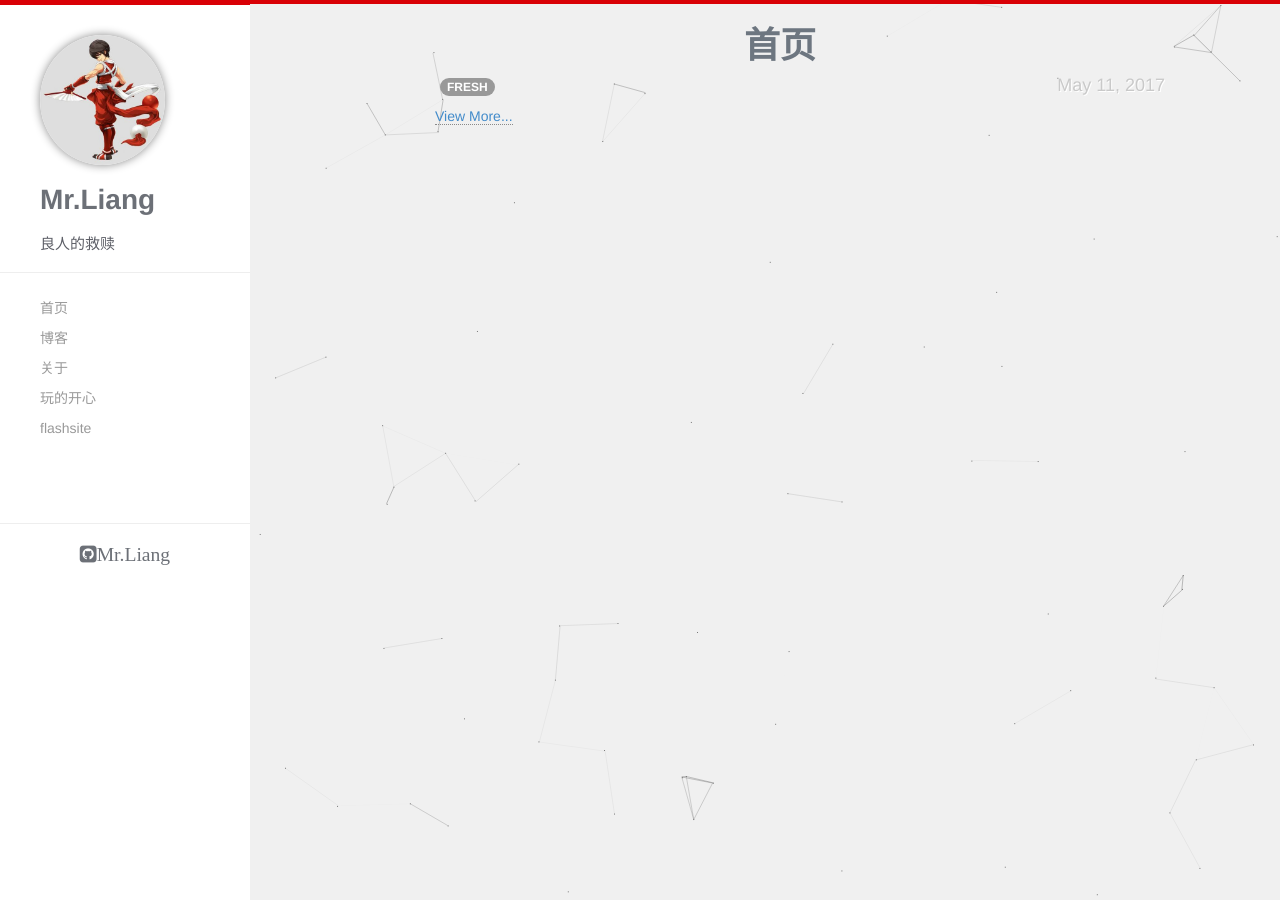
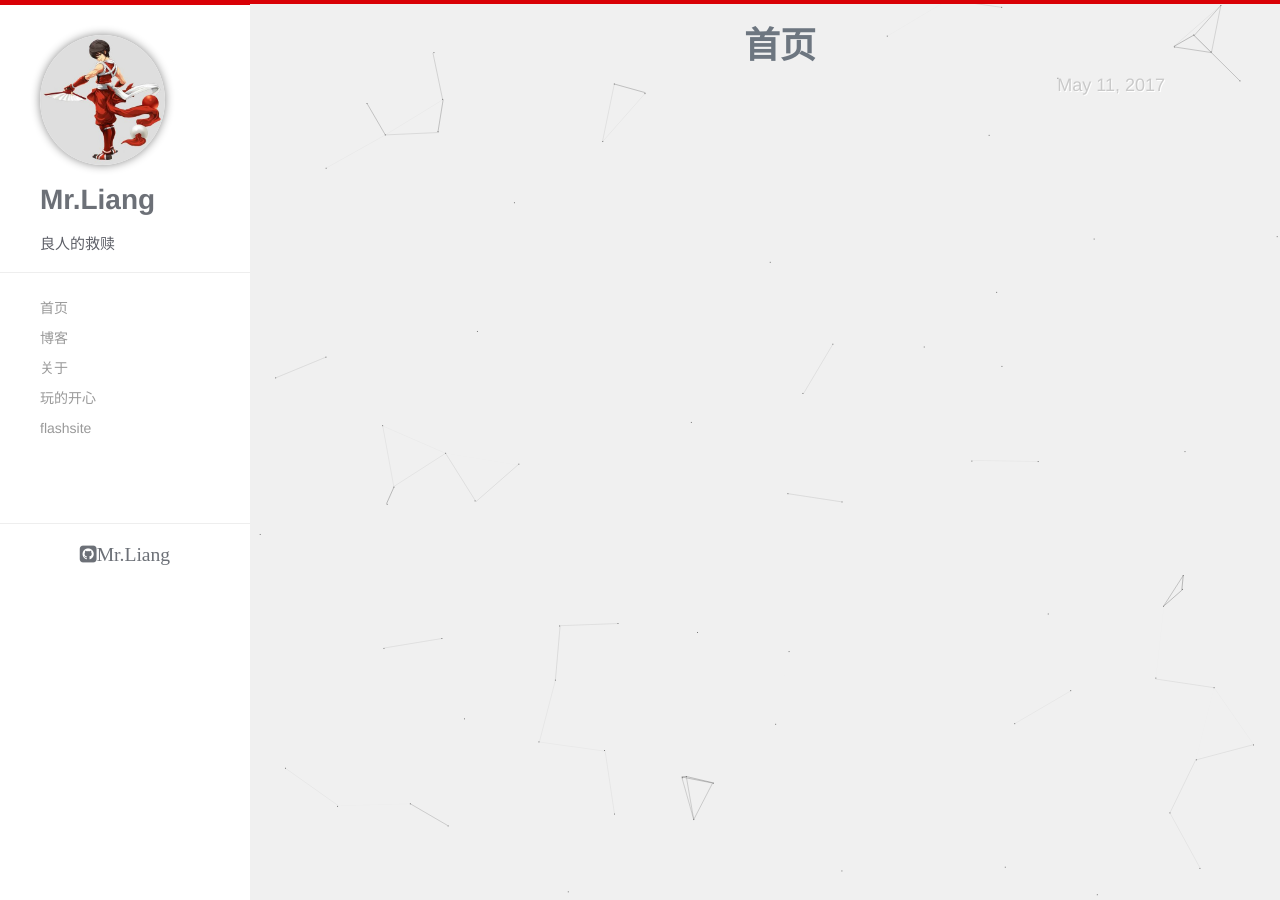
Before and after one commit to liangrengongzuoshi/liangzai.pub, a Jekyll site: the page built from index.html, in a window 1280 px wide. Built offline with Jekyll 4.4.1, drawn with Linux system fonts in a browser that asks for light colours; nearby versions of some CDN libraries; Markdown is read by kramdown in place of the engine named in the settings.

Commit message:
modify index.html

```diff
--- a/_layouts/post.html
+++ b/_layouts/post.html
@@ -12,6 +12,5 @@ layout: default
     {{ content }}
   </div>
 </div>
-{% include share.html %}
 {% include pager.html %}
 {% include comment.html %}
--- a/index.html
+++ b/index.html
@@ -8,9 +8,6 @@ title: 首页
   {% for post in site.posts limit: 3 %}
     {% if forloop.first %}
       {% assign add_class = 'most-recent' %}
-      {% capture fresh_tag %}
-        &nbsp;<span class="badge"><smaller>FRESH</smaller></span>
-      {% endcapture %}
     {% endif %}
     <ul class="homepage-posts {{ add_class }}">
       <li>
@@ -19,7 +16,6 @@ title: 首页
             <a href="{{ site.baseurl }}/{{ post.url }}">
               {{ post.title }}
             </a>
-            {{ fresh_tag }}
             <time class="pull-right">
               {{ post.date | date_to_string | date: "%b %-d, %Y"  }}
             </time>
@@ -30,8 +26,5 @@ title: 首页
     {% assign add_class = '' %}
     {% assign fresh_tag = '' %}
   {% endfor %}
-  <ul>
-    <a href="{{ site.baseurl }}/list.html">View More...</a>
-  </ul>
 {% endif %}
 </div>
```
